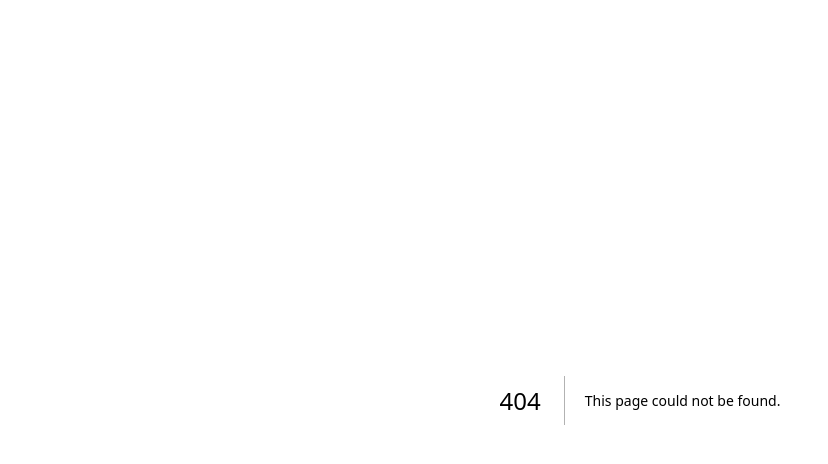
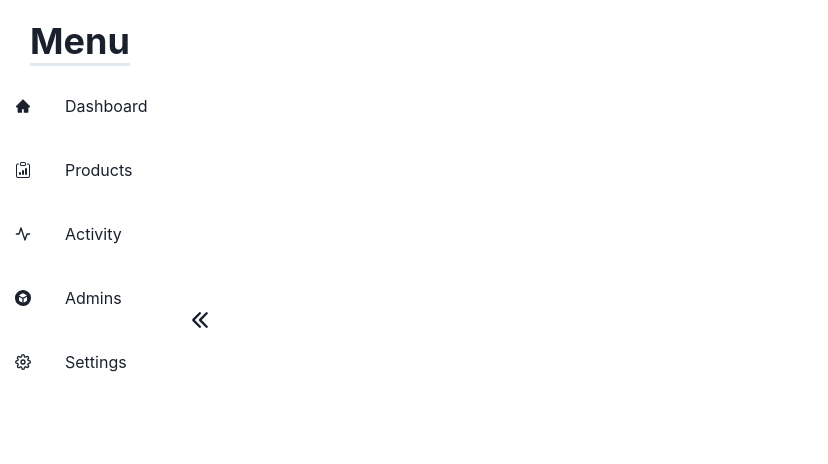
Before and after one commit to Varun8177/Tata-1mg--clone, a Next.js app in the folder cvaak/: page /admin in a window 1280 px wide. Before the commit this address had no page. Shown: the top 464 px of the page, without its empty margins (0-828 px from the left). Built offline with nearby package versions, Linux system fonts and the light colour scheme.

Commit message:
adminpage

```diff
--- /dev/null
+++ b/cvaak/src/components/admin/sideview.jsx
@@ -0,0 +1,198 @@
+import { ArrowLeftIcon, ArrowRightIcon } from "@chakra-ui/icons";
+import {
+  Button,
+  Flex,
+  Grid,
+  Heading,
+  Hide,
+  Menu,
+  Show,
+  Stack,
+  Table,
+  Tbody,
+  Td,
+  Text,
+  Th,
+  Thead,
+  Tooltip,
+  Tr,
+} from "@chakra-ui/react";
+import { useRouter } from "next/router";
+import React, { useEffect, useState } from "react";
+import { AiFillHome } from "react-icons/ai";
+import { BsClipboardData } from "react-icons/bs";
+import { FiActivity, FiSettings } from "react-icons/fi";
+import { SiSketchfab } from "react-icons/si";
+
+const Sidebar = () => {
+  const [domLoaded, setDomLoaded] = useState(false);
+  const [show, setshow] = useState(true);
+  const router = useRouter();
+  useEffect(() => {
+    setDomLoaded(true);
+  }, []);
+
+  return (
+    <>
+      {domLoaded && (
+        <>
+          <Hide below="md">
+            <Flex bgcolor={"white"} w={show ? "220px" : "80px"}>
+              {show ? (
+                <Stack w={"150px"} m={"auto"} h={"80vh"} textAlign={"center"}>
+                  <Heading
+                    ml={"15px"}
+                    mb={"20px"}
+                    pt={"5"}
+                    w={"fit-content"}
+                    borderBottomWidth={3}
+                    textAlign={"center"}
+                  >
+                    Menu
+                  </Heading>
+                  <Grid
+                    w={"70%"}
+                    templateColumns={"50px auto"}
+                    alignItems={"center"}
+                    cursor={"pointer"}
+                    onClick={() => {
+                      router.push("/admin");
+                    }}
+                  >
+                    <AiFillHome /> <Text>Dashboard</Text>
+                  </Grid>
+                  <br />
+                  <Grid
+                    cursor={"pointer"}
+                    w={"70%"}
+                    templateColumns={"50px auto"}
+                    alignItems={"center"}
+                    onClick={() => {
+                      router.push("/admin/productdetails");
+                    }}
+                  >
+                    <BsClipboardData /> Products
+                  </Grid>
+                  <br />
+                  <Grid
+                    w={"70%"}
+                    templateColumns={"50px auto"}
+                    alignItems={"center"}
+                    cursor={"pointer"}
+                    onClick={() => {
+                      router.push("/admin/activity");
+                    }}
+                  >
+                    <FiActivity /> Activity
+                  </Grid>
+                  <br />
+                  <Grid
+                    w={"70%"}
+                    templateColumns={"50px auto"}
+                    alignItems={"center"}
+                    cursor={"pointer"}
+                    onClick={() => {
+                      router.push("/admin/admins");
+                    }}
+                  >
+                    <SiSketchfab /> Admins
+                  </Grid>
+                  <br />
+                  <Grid
+                    w={"70%"}
+                    templateColumns={"50px auto"}
+                    alignItems={"center"}
+                    cursor={"pointer"}
+                    onClick={() => {
+                      router.push("/admin/settings");
+                    }}
+                  >
+                    <FiSettings /> Settings
+                  </Grid>
+                </Stack>
+              ) : (
+                <Stack w={"70px"} m={"auto"} h={"80vh"}>
+                  <Heading
+                    fontSize={"18px"}
+                    ml={"15px"}
+                    mb={"20px"}
+                    pt={"5"}
+                    w={"fit-content"}
+                    borderBottomWidth={3}
+                    textAlign={"center"}
+                  >
+                    Menu
+                  </Heading>
+                  <Tooltip
+                    cursor={"pointer"}
+                    label="Dashboard"
+                    placement="right"
+                  >
+                    <Grid
+                      cursor={"pointer"}
+                      w={"100%"}
+                      templateColumns={"50px"}
+                      alignItems={"center"}
+                    >
+                      <AiFillHome style={{ margin: "auto" }} size={"20"} />
+                    </Grid>
+                  </Tooltip>
+                  <br />
+                  <Tooltip label="Product Details" placement="right">
+                    <Grid
+                      cursor={"pointer"}
+                      w={"100%"}
+                      templateColumns={"50px"}
+                      alignItems={"center"}
+                    >
+                      <BsClipboardData style={{ margin: "auto" }} size={"20"} />
+                    </Grid>
+                  </Tooltip>
+                  <br />
+                  <Tooltip label="Activity" placement="right">
+                    <Grid
+                      w={"100%"}
+                      templateColumns={"50px"}
+                      alignItems={"center"}
+                      cursor={"pointer"}
+                    >
+                      <FiActivity style={{ margin: "auto" }} size={"20"} />
+                    </Grid>
+                  </Tooltip>
+                  <br />
+                  <Tooltip label="settings" placement="right">
+                    <Grid
+                      cursor={"pointer"}
+                      w={"100%"}
+                      templateColumns={"50px"}
+                      alignItems={"center"}
+                    >
+                      <FiSettings style={{ margin: "auto" }} size={"20"} />
+                    </Grid>
+                  </Tooltip>
+                </Stack>
+              )}
+              <Button
+                h={"80vh"}
+                bgColor={"white"}
+                w={"30px"}
+                alignSelf={"flex-end"}
+                onClick={() => {
+                  setshow(!show);
+                }}
+                _hover={{ bgcolor: "white" }}
+              >
+                {show ? <ArrowLeftIcon /> : <ArrowRightIcon />}
+              </Button>
+            </Flex>
+          </Hide>
+          <Show below="md">
+            <Menu></Menu>
+          </Show>
+        </>
+      )}
+    </>
+  );
+};
+
+export default Sidebar;
--- /dev/null
+++ b/cvaak/src/pages/admin.jsx
@@ -0,0 +1,13 @@
+import React from 'react'
+import Sidebar from "../components/admin/sideview"
+
+
+const Admin = () => {
+  return (
+    <div>
+        <Sidebar />
+    </div>
+  )
+}
+
+export default Admin
```
